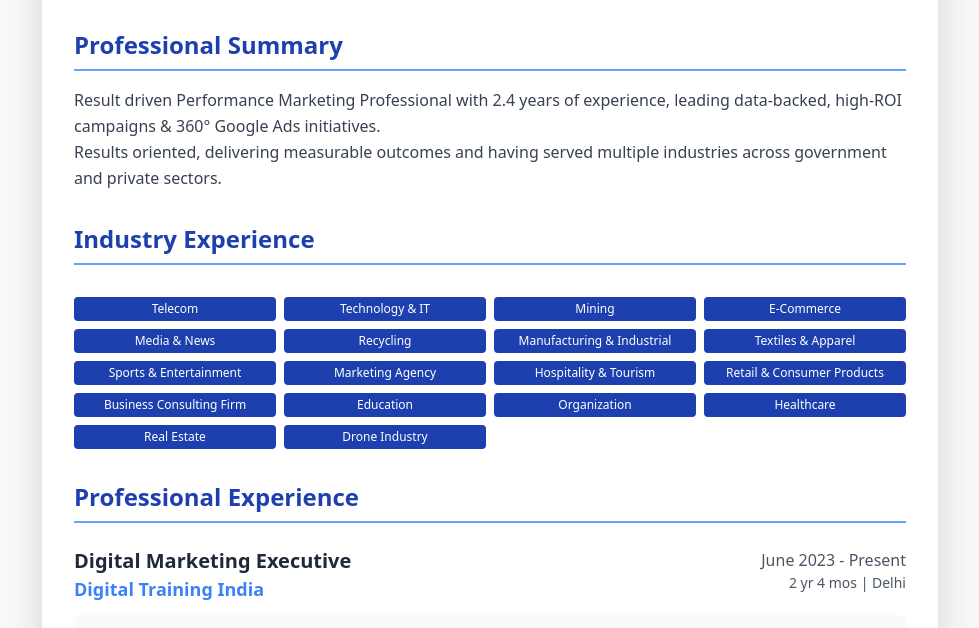
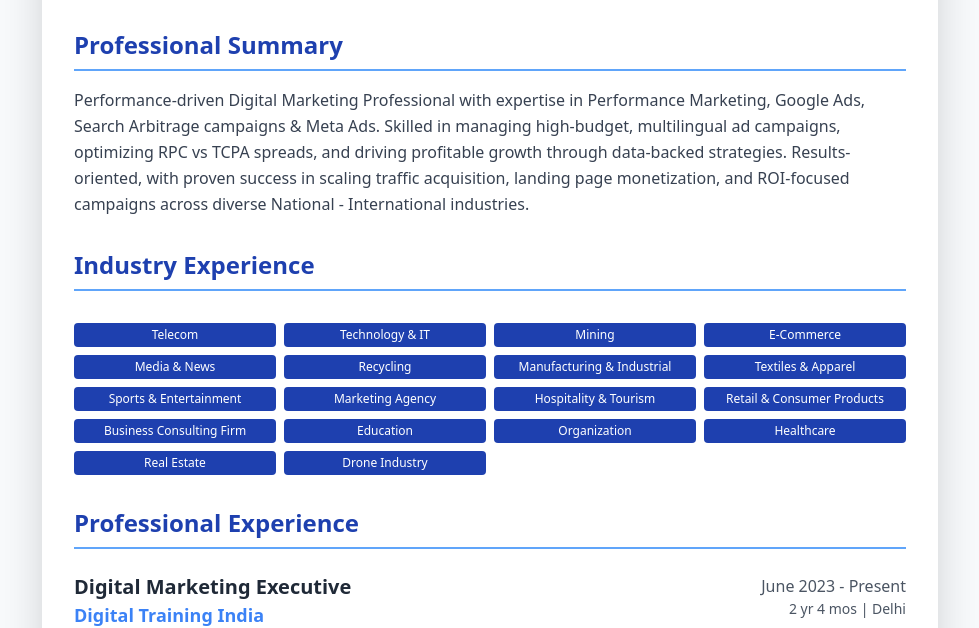
Before and after one commit to performance-marketer/cv, a plain HTML site: page index.html in a window 1280 px wide. Shown: the part 179-807 px from the top of the page, without its empty margins (150-1129 px from the left). Drawn offline with nearby package versions, Linux system fonts and the light colour scheme.

Commit message:
Update index.html
headder pera add

```diff
--- a/index.html
+++ b/index.html
@@ -82,7 +82,7 @@
         <div class="p-8 space-y-8">
             <section>
                 <h3 class="text-2xl font-bold text-primary mb-4 border-b-2 border-accent pb-2">Professional Summary</h3>
-                <p class="text-gray-700 text-pretty">Result driven Performance Marketing Professional with 2.4 years of experience, leading data-backed, high-ROI campaigns & 360° Google Ads initiatives. <br>Results oriented, delivering measurable outcomes and having served multiple industries across government and private sectors.</p>
+                <p class="text-gray-700 text-pretty">Performance-driven Digital Marketing Professional with expertise in Performance Marketing, Google Ads, Search Arbitrage campaigns & Meta Ads. Skilled in managing high-budget, multilingual ad campaigns, optimizing RPC vs TCPA spreads, and driving profitable growth through data-backed strategies. Results-oriented, with proven success in scaling traffic acquisition, landing page monetization, and ROI-focused campaigns across diverse National - International industries.</p>
             </section>
 
                 <h3 class="text-2xl font-bold text-primary mb-4 border-b-2 border-accent pb-2">Industry Experience</h3>
```
